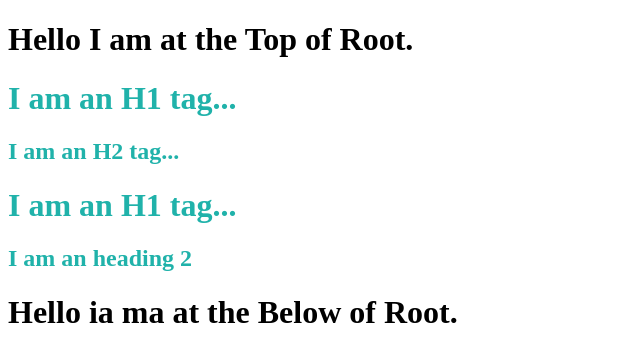
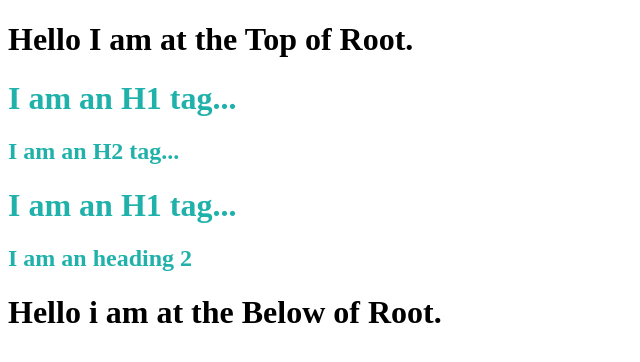
Before and after one commit to DivyanshSharma1210/Namaste_React, a plain HTML site: page Episode_1/index.html in a window 1280 px wide. Shown: the whole page, without its empty margins (0-640 px from the left). Drawn offline with nearby package versions, Linux system fonts and the light colour scheme.

Commit message:
Add some changes

```diff
--- a/Episode_1/index.html
+++ b/Episode_1/index.html
@@ -14,7 +14,7 @@
 
    </div>
 
-   <h1>Hello ia ma at the Below of Root.</h1>
+   <h1>Hello i am at the Below of Root.</h1>
 
 
    <script crossorigin src="https://unpkg.com/react@18/umd/react.development.js"></script>
```
